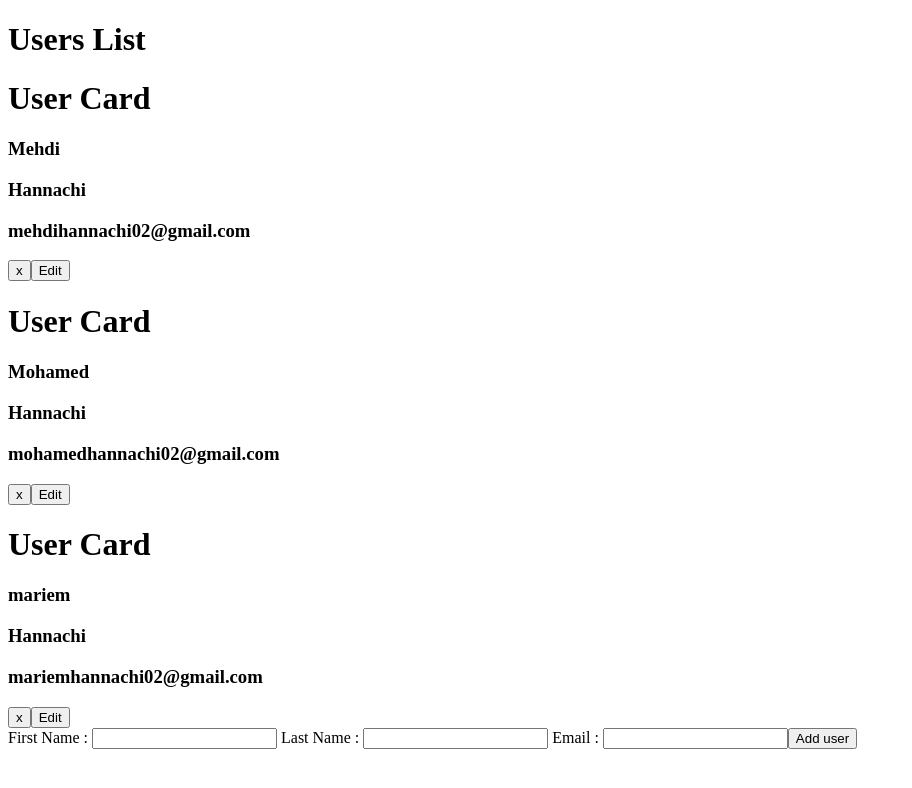
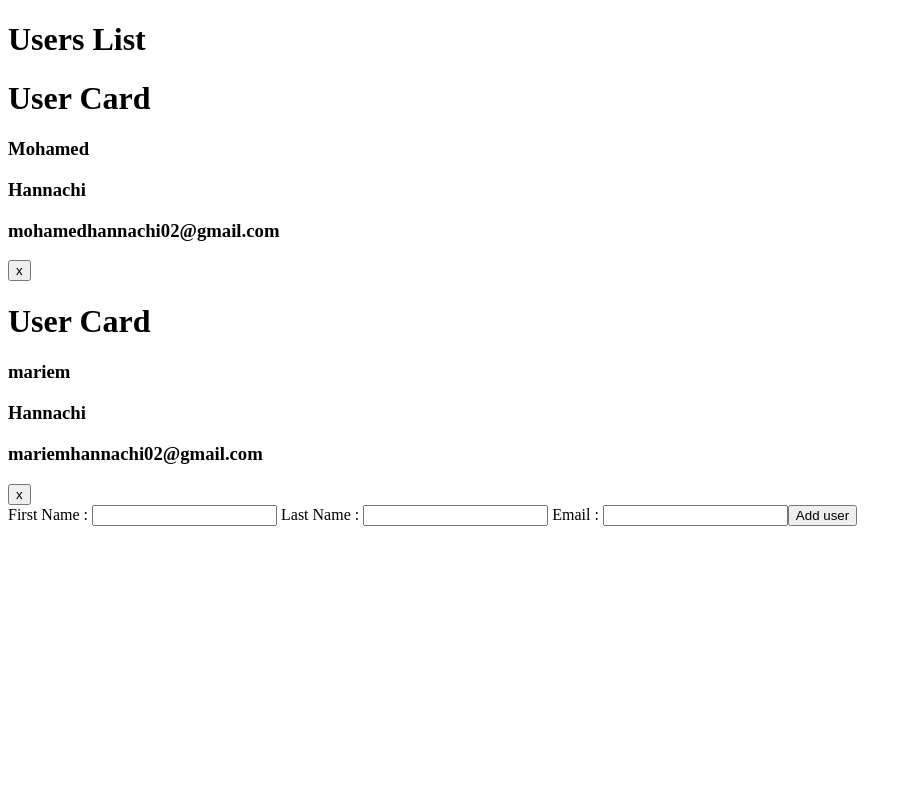
Before and after one commit to Mehdi-Hannachi/Users-Tracker, a Vue app: page / in a window 1280 px wide. Shown: the top 788 px of the page, without its empty margins (0-912 px from the left). Built offline with nearby package versions, Linux system fonts and the light colour scheme; data requests are answered from the project's data file.

Commit message:
Refactoring to use the backend : delete & add user routes

```diff
--- a/db.json
+++ b/db.json
@@ -1,11 +1,5 @@
 {
-"users" : [
-      {
-        "id": 1,
-        "firstName": "Mehdi",
-        "lastName": "Hannachi",
-        "email": "mehdihannachi02@gmail.com"
-      },
+  "users": [
     {
       "id": 2,
       "firstName": "Mohamed",
--- a/package.json
+++ b/package.json
@@ -6,7 +6,7 @@
     "serve": "vue-cli-service serve",
     "build": "vue-cli-service build",
     "lint": "vue-cli-service lint",
-    "backend": " json-server --watch db.json --port 5000",
+    "backend": " json-server --watch db.json",
     "dev": "concurrently \"  npm run serve  \"  \"  npm run backend    \""
   },
   "dependencies": {
--- a/src/App.vue
+++ b/src/App.vue
@@ -23,39 +23,49 @@ export default {
   },
 
   methods: {
-    addUser(user) {
-      this.users = [...this.users, user];
+    // Adding a user route
+
+    async addUser(user) {
+      const res = await fetch(`http://localhost:3000/users`, {
+        method: `POST`,
+        headers: {
+          "Content-type": "application/json",
+        },
+        body: JSON.stringify(user),
+      });
+
+      const data = await res.json();
+
+      this.users = [...this.users, data];
     },
 
-    deleteUser(id) {
-      this.users = this.users.filter((user) => user.id !== id);
+    // Deleting user route
+
+    async deleteUser(id) {
+      if (confirm(`Are you sure you want to delete this user ? `)) {
+        const res = await fetch(`http://localhost:3000/users/${id}`, {
+          method: `DELETE`,
+        });
+
+        res.status === 200
+          ? (this.users = this.users.filter((user) => user.id !== id))
+          : alert(`  User deleting failed`);
+      }
+    },
+
+    // Get all users route
+
+    async fetchUsers() {
+      const res = await fetch(`http://localhost:3000/users`);
+      // console.log(res);
+      const data = await res.json();
+      // console.log(data);
+      return data;
     },
   },
 
-  created() {
-    this.users = [
-      {
-        id: 1,
-        firstName: "Mehdi",
-        lastName: "Hannachi",
-        email: "mehdihannachi02@gmail.com",
-      },
-      {
-        id: 2,
-        firstName: "Mohamed",
-        lastName: "Hannachi",
-        email: "mohamedhannachi02@gmail.com",
-      },
-      {
-        id: 3,
-        firstName: "mariem",
-        lastName: "Hannachi",
-        email: "mariemhannachi02@gmail.com",
-      },
-    ];
+  async created() {
+    this.users = await this.fetchUsers();
   },
 };
 </script>
-
-<style>
-</style>
--- a/src/components/AddUser.vue
+++ b/src/components/AddUser.vue
@@ -37,7 +37,7 @@ export default {
         return;
       }
       const newUser = {
-        id: Math.floor(Math.random() * 100000),
+        // id: Math.floor(Math.random()),
         firstName: this.firstName,
         lastName: this.lastName,
         email: this.email,
--- a/src/components/UserCard.vue
+++ b/src/components/UserCard.vue
@@ -6,7 +6,6 @@
       <h3>{{ user.lastName }}</h3>
       <h3>{{ user.email }}</h3>
       <button @click="deleteUser(user.id)">x</button>
-      <button @click="editUser(user.id, user)">Edit</button>
     </div>
   </div>
 </template>
@@ -18,9 +17,6 @@ export default {
     user: Object,
   },
   methods: {
-    editUser(id, user) {
-      this.$emit("edit-user", id, user);
-    },
     deleteUser(id) {
       this.$emit("delete-user", id);
     },
```
Also changed, not shown: vue.config.js (added, +13 -0 lines). Lines whose indentation alone changed are shown as unchanged.
